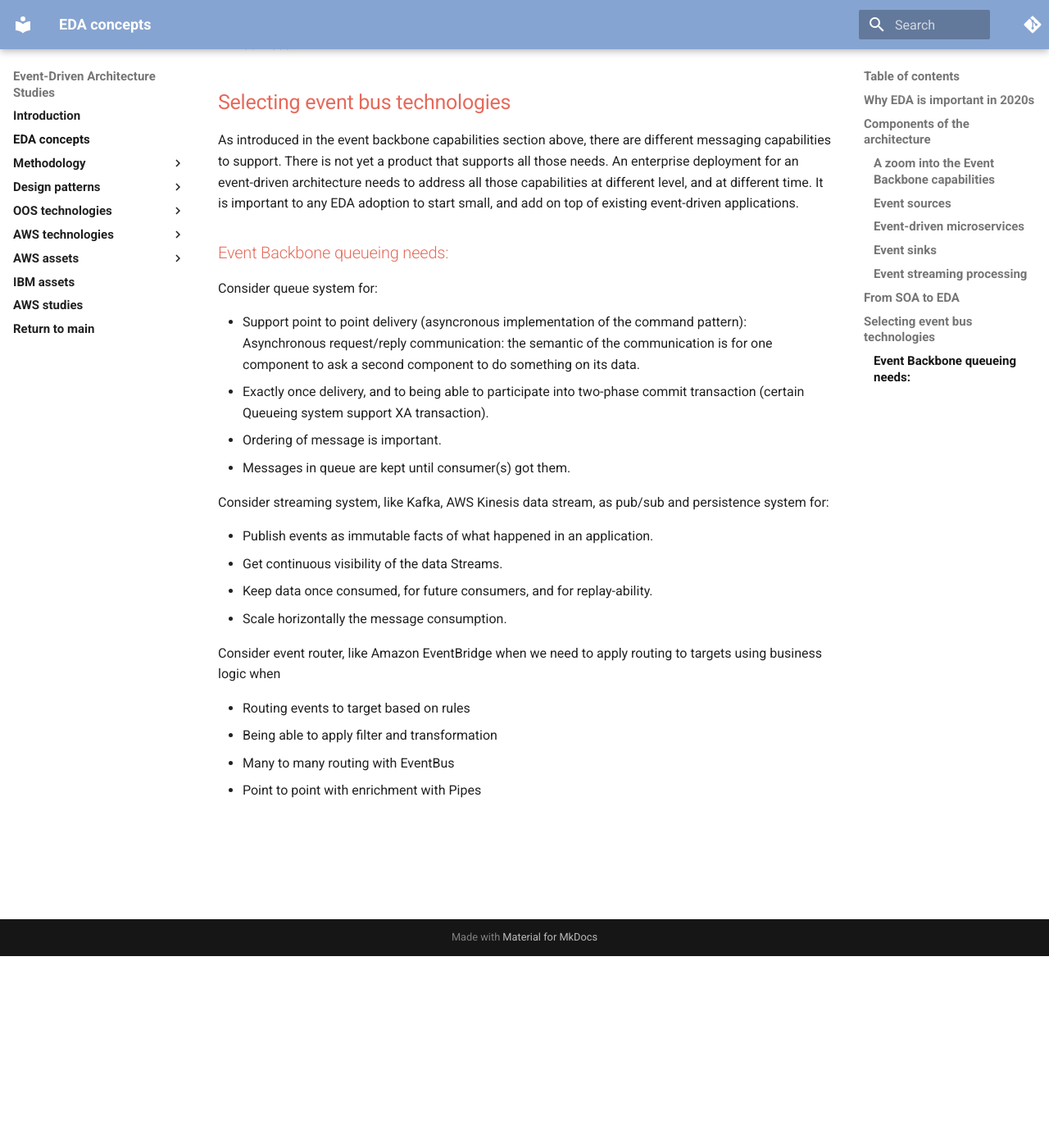
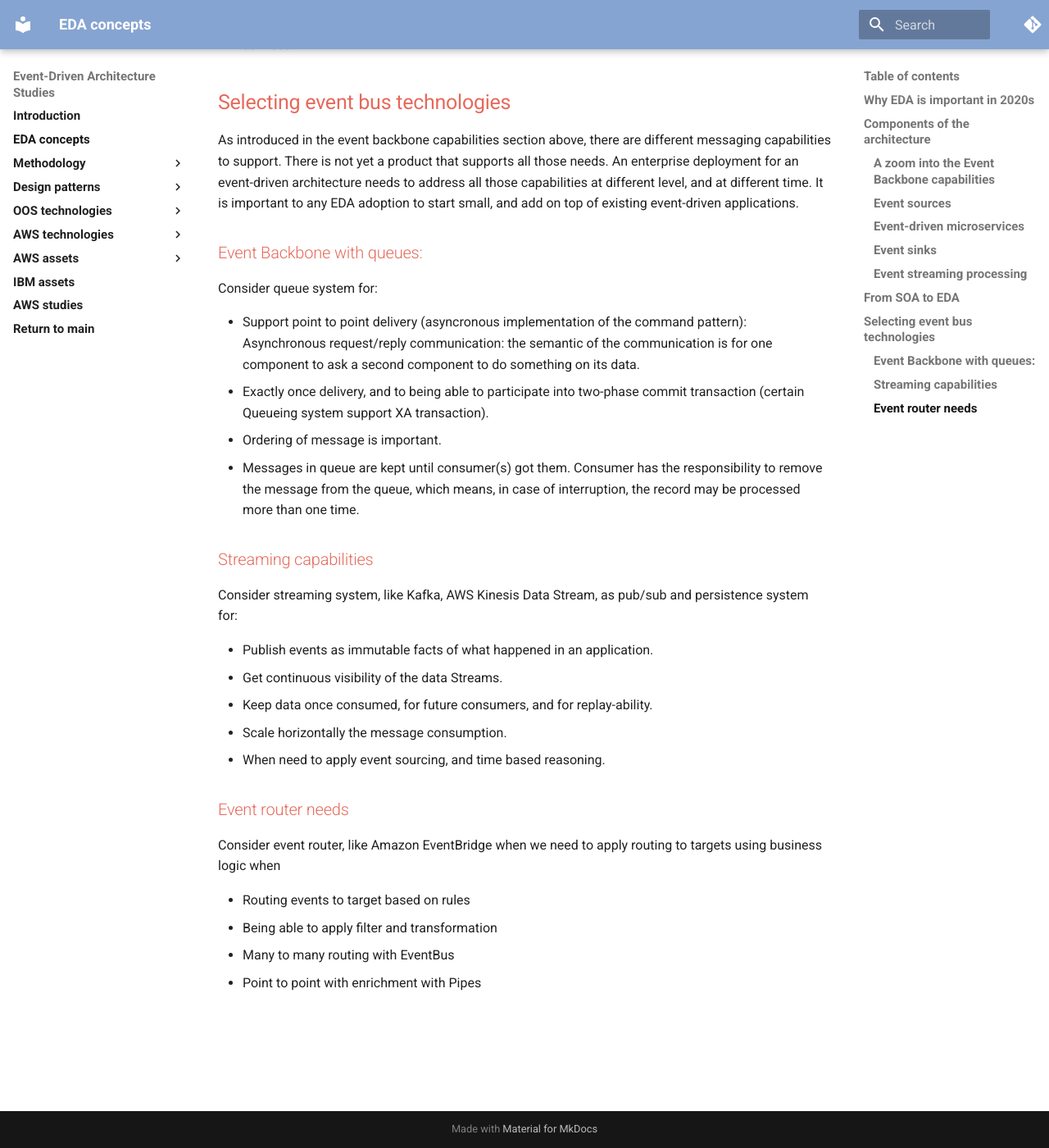
Before and after one commit to jbcodeforce/eda-studies, an MkDocs documentation site: the page built from docs/eda.md, in a window 1280 px wide and 1400 px high, scrolled down 11131 px. Shown: the whole window at 82% size. Built offline with MkDocs 1.6.1 and Material for MkDocs 9.7.7, drawn with Linux system fonts in a browser that asks for light colours; comment, search, counter and statistics services are not loaded; before the commit the page ends 12297 px from its top, so only the background shows below that.

Commit message:
modify main eda page with event backbone selection

```diff
--- a/docs/eda.md
+++ b/docs/eda.md
@@ -171,21 +171,26 @@ In the autonomous car ride example, choreography may be used, as it seems that s
 
 As introduced in the event backbone capabilities section above, there are different messaging capabilities to support. There is not yet a product that supports all those needs. An enterprise deployment for an event-driven architecture needs to address all those capabilities at different level, and at different time. It is important to any EDA adoption to start small, and add on top of existing event-driven applications.
 
-### Event Backbone queueing needs:
+### Event Backbone with queues:
 
 Consider queue system for:
 
 * Support point to point delivery (asyncronous implementation of the command pattern): Asynchronous request/reply communication: the semantic of the communication is for one component to ask a second component to do something on its data.
 * Exactly once delivery, and to being able to participate into two-phase commit transaction (certain Queueing system support XA transaction).
 * Ordering of message is important.
-* Messages in queue are kept until consumer(s) got them.
+* Messages in queue are kept until consumer(s) got them. Consumer has the responsibility to remove the message from the queue, which means, in case of interruption, the record may be processed more than one time.
 
-Consider streaming system, like Kafka, AWS Kinesis data stream, as pub/sub and persistence system for:
+### Streaming capabilities
+
+Consider streaming system, like Kafka, AWS Kinesis Data Stream, as pub/sub and persistence system for:
 
 * Publish events as immutable facts of what happened in an application.
 * Get continuous visibility of the data Streams.
 * Keep data once consumed, for future consumers, and for replay-ability.
 * Scale horizontally the message consumption.
+* When need to apply event sourcing, and time based reasoning.
+
+### Event router needs
 
 Consider event router, like Amazon EventBridge when we need to apply routing to targets using business logic when
 
```
